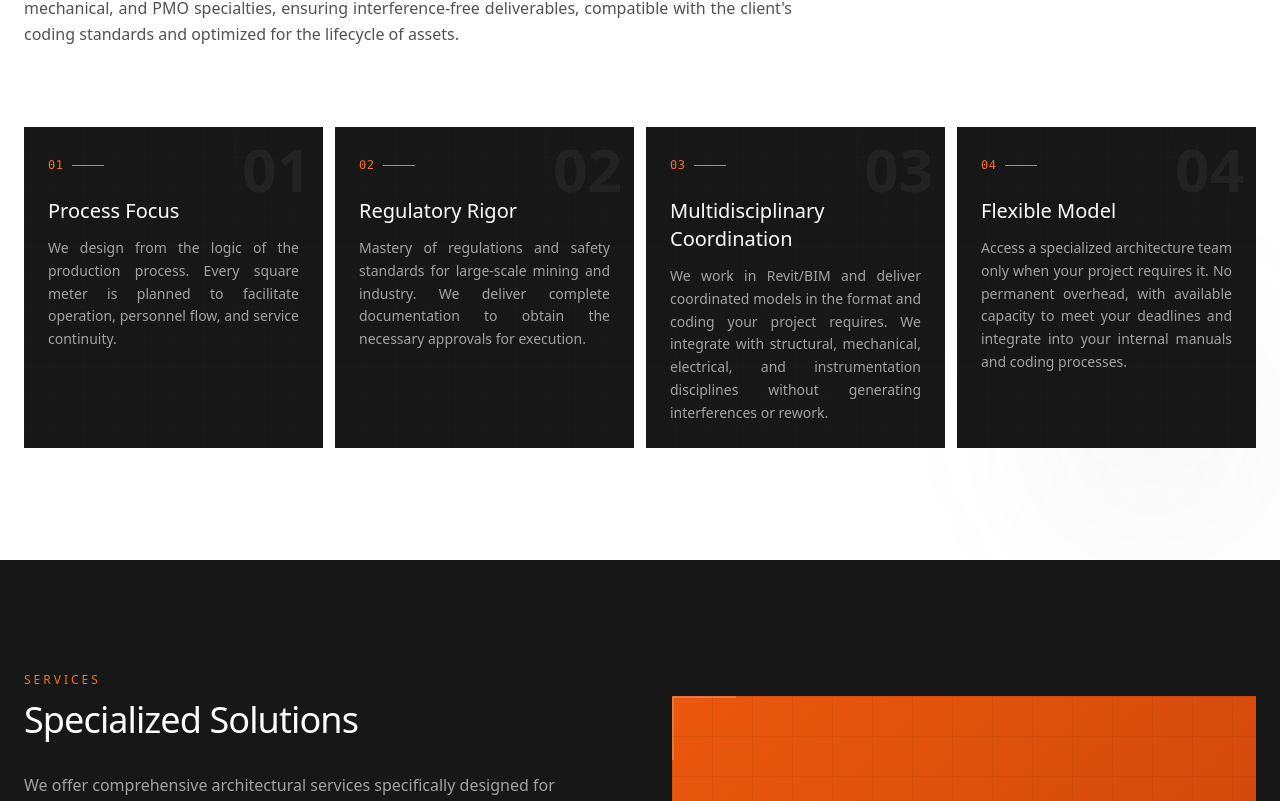
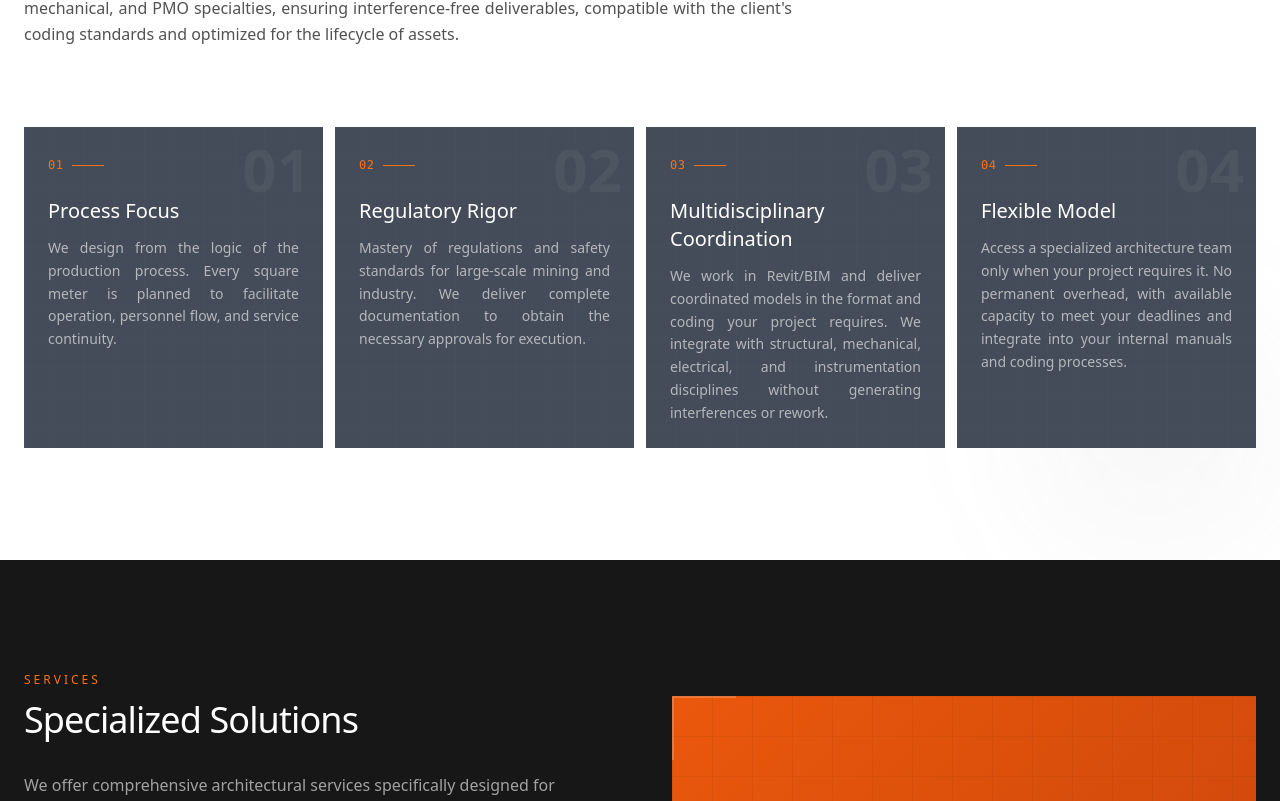
Before and after one commit to sevizcarra/a4e-website, a Next.js app: page / in a window 1280 px wide. Shown: the part 1299-2100 px from the top of the page. Built offline with nearby package versions, Linux system fonts and the light colour scheme.

Commit message:
Pillar card bg to #444c59 + remove lang selector border

```diff
--- a/app/page.js
+++ b/app/page.js
@@ -686,7 +686,7 @@ const LanguageSelector = ({ currentLang, setLang }) => {
     <div className="relative">
       <button
         onClick={() => setIsOpen(!isOpen)}
-        className="flex items-center gap-2 text-white/80 hover:text-white text-xs tracking-wider uppercase transition-colors px-3 py-2 border border-white/20 hover:border-white/40"
+        className="flex items-center gap-2 text-white/80 hover:text-white text-xs tracking-wider uppercase transition-colors px-2 py-1"
       >
         <Globe className="w-3.5 h-3.5" />
         {langs.find(l => l.code === currentLang)?.label}
@@ -1096,7 +1096,7 @@ const AboutSection = ({ t }) => {
               <div className={`relative h-full p-6 md:p-6 overflow-hidden transition-all duration-500 ${
                 hoveredPillar === i
                   ? 'bg-gradient-to-br from-orange-600 to-orange-700 shadow-2xl shadow-orange-500/30 -translate-y-2'
-                  : 'bg-neutral-900'
+                  : 'bg-[#444c59]'
               }`}>
                 <div className={`absolute inset-0 opacity-10 transition-opacity duration-500 ${hoveredPillar === i ? 'opacity-20' : ''}`}>
                   <div className="absolute inset-0" style={{
```
